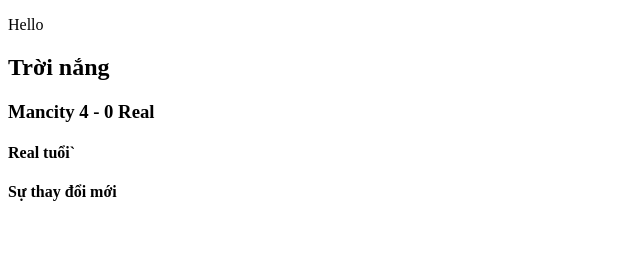
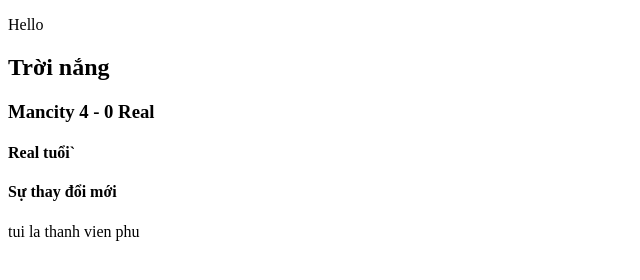
Before and after one commit to graytrann/bc52_portfolio, a plain HTML site: page index.html in a window 1280 px wide. Shown: the whole page, without its empty margins (0-640 px from the left). Drawn offline with Linux system fonts and the light colour scheme.

Commit message:
tui la thanh vien phu

```diff
--- a/index.html
+++ b/index.html
@@ -12,7 +12,7 @@
     <h3>Mancity 4 - 0 Real</h3>
     <h4>Real tuổi`</h4>
     <h4>Sự thay đổi mới</h4>
-
+    <p>tui la thanh vien phu</p>
 
 </body>
 </html>
```
